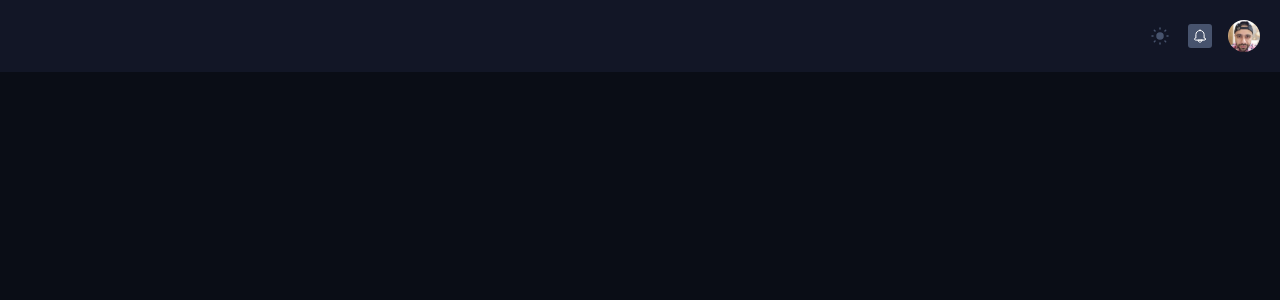
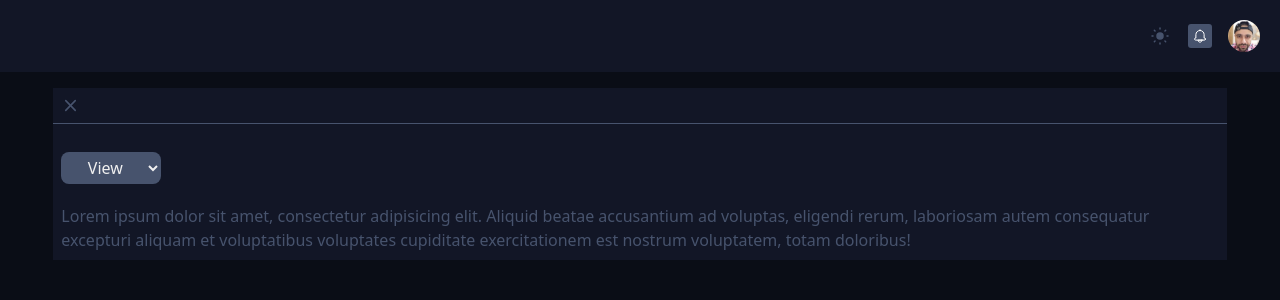
Before and after one commit to Helton-Carlos/services-for-loyalty-programs, a Vue app: page /dashboard in a window 1280 px wide. Shown: the top 300 px of the page. Built offline with nearby package versions, Linux system fonts and the light colour scheme.

Commit message:
feat: icons dinamics

```diff
--- a/package.json
+++ b/package.json
@@ -16,6 +16,7 @@
   },
   "devDependencies": {
     "@iconify-json/carbon": "^1.1.17",
+    "@iconify-json/ic": "^1.1.13",
     "@iconify-json/mdi": "^1.1.52",
     "@vitejs/plugin-vue": "^4.1.0",
     "@vue/compiler-sfc": "^3.3.4",
--- a/src/components/Header/Header.vue
+++ b/src/components/Header/Header.vue
@@ -2,8 +2,8 @@
 
 <template>
   <div class="w-full bg-secondary flex justify-end items-center gap-4 p-5">
-    <Sun />
-    <Bell />
-    <Profile />
+    <icons-sun />
+    <icons-bell />
+    <icons-profile />
   </div>
 </template>
--- a/src/components/Icons/Bell.vue
+++ /dev/null
@@ -1,32 +0,0 @@
-<script setup lang="ts"></script>
-
-<template>
-    <svg
-      class="cursor-pointer"
-      width="24"
-      height="24"
-      viewBox="0 0 24 24"
-      fill="none"
-      xmlns="http://www.w3.org/2000/svg"
-    >
-      <rect width="24" height="24" rx="3" fill="#47536D" />
-      <path
-        d="M17.48 15.0798C17.48 15.6465 17.02 16.1065 16.4533 16.1065H7.54669C6.98003 16.1065 6.52002 15.6465 6.52002 15.0798C6.52002 14.5132 6.98003 14.0532 7.54669 14.0532H7.88668V10.6265C7.88668 8.35985 9.72669 6.51318 12 6.51318C13.1334 6.51318 14.16 6.97318 14.9067 7.71985C15.6533 8.45985 16.1134 9.48652 16.1134 10.6265V14.0532H16.4533C17.02 14.0532 17.48 14.5132 17.48 15.0798Z"
-        stroke="white"
-        stroke-linecap="round"
-        stroke-linejoin="round"
-      />
-      <path
-        d="M12 6.51992V5.83325"
-        stroke="white"
-        stroke-linecap="round"
-        stroke-linejoin="round"
-      />
-      <path
-        d="M14.0534 16.1133C14.0534 17.2533 13.1334 18.1666 12 18.1666C10.8667 18.1666 9.94672 17.2466 9.94672 16.1133H14.0534Z"
-        stroke="white"
-        stroke-linecap="round"
-        stroke-linejoin="round"
-      />
-    </svg>
-</template>
--- /dev/null
+++ b/src/components/Icons/IconsBell.vue
@@ -0,0 +1,32 @@
+<script setup lang="ts"></script>
+
+<template>
+  <svg
+    class="cursor-pointer"
+    width="24"
+    height="24"
+    viewBox="0 0 24 24"
+    fill="none"
+    xmlns="http://www.w3.org/2000/svg"
+  >
+    <rect width="24" height="24" rx="3" fill="#47536D" />
+    <path
+      d="M17.48 15.0798C17.48 15.6465 17.02 16.1065 16.4533 16.1065H7.54669C6.98003 16.1065 6.52002 15.6465 6.52002 15.0798C6.52002 14.5132 6.98003 14.0532 7.54669 14.0532H7.88668V10.6265C7.88668 8.35985 9.72669 6.51318 12 6.51318C13.1334 6.51318 14.16 6.97318 14.9067 7.71985C15.6533 8.45985 16.1134 9.48652 16.1134 10.6265V14.0532H16.4533C17.02 14.0532 17.48 14.5132 17.48 15.0798Z"
+      stroke="white"
+      stroke-linecap="round"
+      stroke-linejoin="round"
+    />
+    <path
+      d="M12 6.51992V5.83325"
+      stroke="white"
+      stroke-linecap="round"
+      stroke-linejoin="round"
+    />
+    <path
+      d="M14.0534 16.1133C14.0534 17.2533 13.1334 18.1666 12 18.1666C10.8667 18.1666 9.94672 17.2466 9.94672 16.1133H14.0534Z"
+      stroke="white"
+      stroke-linecap="round"
+      stroke-linejoin="round"
+    />
+  </svg>
+</template>
--- /dev/null
+++ b/src/components/Icons/IconsClosed.vue
@@ -0,0 +1,25 @@
+<template>
+  <svg
+    class="cursor-pointer"
+    width="35"
+    height="35"
+    viewBox="0 0 18 18"
+    fill="none"
+    xmlns="http://www.w3.org/2000/svg"
+  >
+    <path
+      d="M13.5 4.43262L4.5 13.5676"
+      stroke="#47536D"
+      stroke-width="1.5"
+      stroke-linecap="round"
+      stroke-linejoin="round"
+    />
+    <path
+      d="M4.5 4.43262L13.5 13.5676"
+      stroke="#47536D"
+      stroke-width="1.5"
+      stroke-linecap="round"
+      stroke-linejoin="round"
+    />
+  </svg>
+</template>
--- /dev/null
+++ b/src/components/SelectDashboard/SelectDashboard.vue
@@ -0,0 +1,18 @@
+<script setup lang="ts">
+import { ref } from "vue";
+
+const selected = ref<string>("View");
+
+const options = [
+  { text: "View", value: "View" },
+  { text: "Financial", value: "Financial" },
+];
+</script>
+
+<template>
+  <select v-model="selected" class="bg-gray w-full text-center text-gray-light rounded-lg py-1 my-5 md:w-[100px]">
+    <option v-for="option in options" :value="option.value">
+      {{ option.text }}
+    </option>
+  </select>
+</template>
--- a/src/pages/DashBoard.vue
+++ b/src/pages/DashBoard.vue
@@ -1,9 +1,27 @@
 <script setup lang="ts">
 import Header from "@/components/Header/Header.vue";
+import SelectDashboard from "@/components/SelectDashboard/SelectDashboard.vue";
 </script>
 
 <template>
   <div>
     <Header />
+    <div class="w-11/12 mx-auto my-4">
+      <div class="w-full h-full bg-secondary gap-4 text-gray">
+        <div class="flex flex-col">
+          <icons-closed class="p-2" />
+          <hr />
+        </div>
+        <div class="p-2">
+          <SelectDashboard />
+          <p>
+            Lorem ipsum dolor sit amet, consectetur adipisicing elit. Aliquid
+            beatae accusantium ad voluptas, eligendi rerum, laboriosam autem
+            consequatur excepturi aliquam et voluptatibus voluptates cupiditate
+            exercitationem est nostrum voluptatem, totam doloribus!
+          </p>
+        </div>
+      </div>
+    </div>
   </div>
 </template>
```
Also changed, not shown: components.d.ts (+8 -3 lines), src/components/Icons/IconsProfile.vue (renamed from src/components/Icons/Profile.vue), src/components/Icons/IconsSun.vue (renamed from src/components/Icons/Sun.vue), 1 other file (tests, documents, lock files or other folders).
